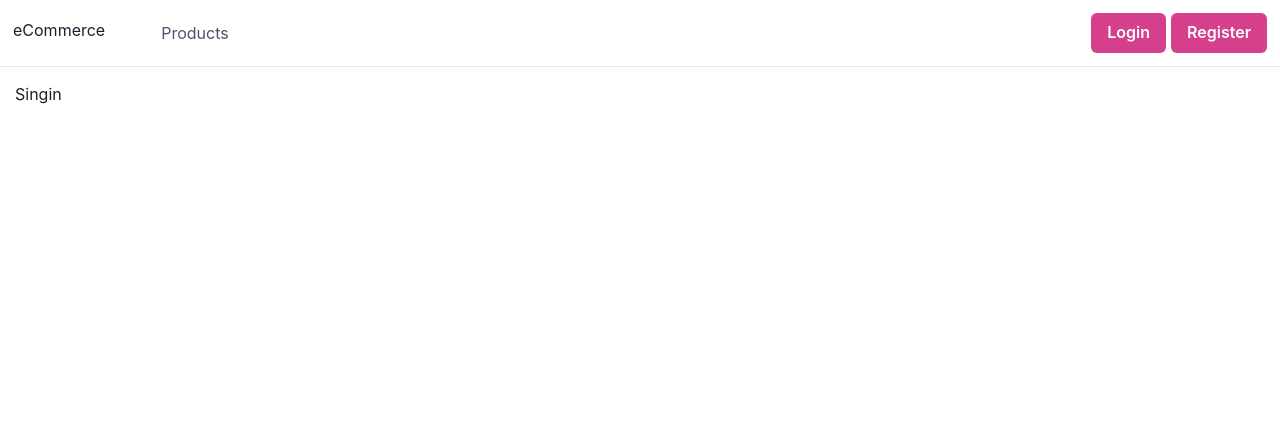
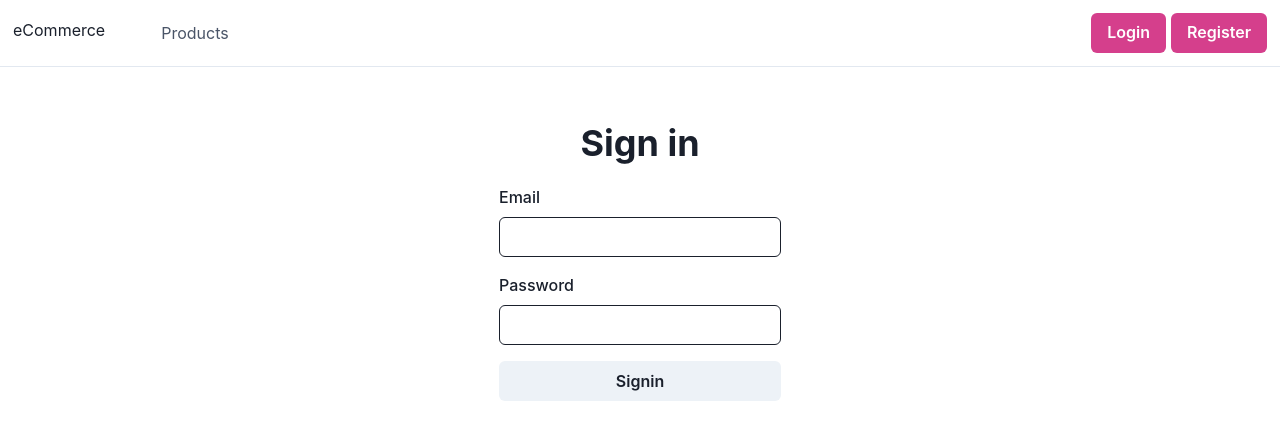
Before and after one commit to eraykeskinmac/e-commerce-app, a React (Create React App) app in the folder client/: page /sigin in a window 1280 px wide. Shown: the top 440 px of the page. Built offline with nearby package versions, Linux system fonts and the light colour scheme; no server answers.

Commit message:
Added login page

```diff
--- a/client/src/api.js
+++ b/client/src/api.js
@@ -41,6 +41,14 @@ export const fetchRegister = async (input) => {
   return data;
 };
 
+export const fetchLogin = async (input) => {
+  const { data } = await axios.post(
+    `${process.env.REACT_APP_BASE_ENDPOINT}/auth/login `,
+    input
+  );
+  return data;
+};
+
 export const fetchMe = async () => {
   const { data } = await axios.get(
     `${process.env.REACT_APP_BASE_ENDPOINT}/auth/me`
--- a/client/src/pages/Auth/Signin/index.js
+++ b/client/src/pages/Auth/Signin/index.js
@@ -1,7 +1,86 @@
+import {
+  Alert,
+  Box,
+  Button,
+  Flex,
+  FormControl,
+  FormLabel,
+  Heading,
+  Input,
+} from '@chakra-ui/react';
+import { useFormik } from 'formik';
 import React from 'react';
+import { fetchLogin } from '../../../api';
+import { useAuth } from '../../../contexts/AuthContext';
+import validationSchema from './validations';
 
-function Singin() {
-  return <div>Singin</div>;
+function Signin({ history }) {
+  const { login } = useAuth();
+
+  const formik = useFormik({
+    initialValues: {
+      email: '',
+      password: '',
+    },
+    validationSchema,
+    onSubmit: async (values, bag) => {
+      try {
+        const loginResponse = await fetchLogin({
+          email: values.email,
+          password: values.password,
+        });
+        login(loginResponse);
+        history.push('/profile');
+        console.log(loginResponse);
+      } catch (e) {
+        bag.setErrors({ general: e.response.data.message });
+      }
+    },
+  });
+  return (
+    <>
+      <Flex align="center" width="full" justifyContent="center">
+        <Box pt={10}>
+          <Box textAlign="center">
+            <Heading>Sign in</Heading>
+          </Box>
+          <Box my={5}>
+            {formik.errors.general && (
+              <Alert status="error">{formik.errors.general}</Alert>
+            )}
+          </Box>
+          <Box my={5} textAlign="center">
+            <form onSubmit={formik.handleSubmit}>
+              <FormControl>
+                <FormLabel>Email</FormLabel>
+                <Input
+                  name="email"
+                  onChange={formik.handleChange}
+                  onBlur={formik.handleBlur}
+                  value={formik.values.email}
+                  isInvalid={formik.touched.email && formik.errors.email}
+                />
+              </FormControl>
+              <FormControl mt="4">
+                <FormLabel>Password</FormLabel>
+                <Input
+                  name="password"
+                  type="password"
+                  onChange={formik.handleChange}
+                  onBlur={formik.handleBlur}
+                  value={formik.values.password}
+                  isInvalid={formik.touched.password && formik.errors.password}
+                />
+              </FormControl>
+              <Button mt="4" width="full" type="submit">
+                Signin
+              </Button>
+            </form>
+          </Box>
+        </Box>
+      </Flex>
+    </>
+  );
 }
 
-export default Singin;
+export default Signin;
--- /dev/null
+++ b/client/src/pages/Auth/Signin/validations.js
@@ -0,0 +1,14 @@
+import * as yup from 'yup';
+
+const validations = yup.object().shape({
+  email: yup
+    .string()
+    .email('Geçerli bir email girin.')
+    .required('Zorunlu alan.'),
+  password: yup
+    .string()
+    .min(5, 'Parolanız en az 5 karekter içermelidir.')
+    .required(),
+});
+
+export default validations;
--- a/client/src/pages/Auth/Signup/index.js
+++ b/client/src/pages/Auth/Signup/index.js
@@ -31,11 +31,11 @@ function Signup({ history }) {
           password: values.password,
         });
         login(registerReponse);
+        history.push('/profile');
         console.log(registerReponse);
       } catch (e) {
         bag.setErrors({ general: e.response.data.message });
       }
-      history.push('/profile');
     },
   });
   return (
```
